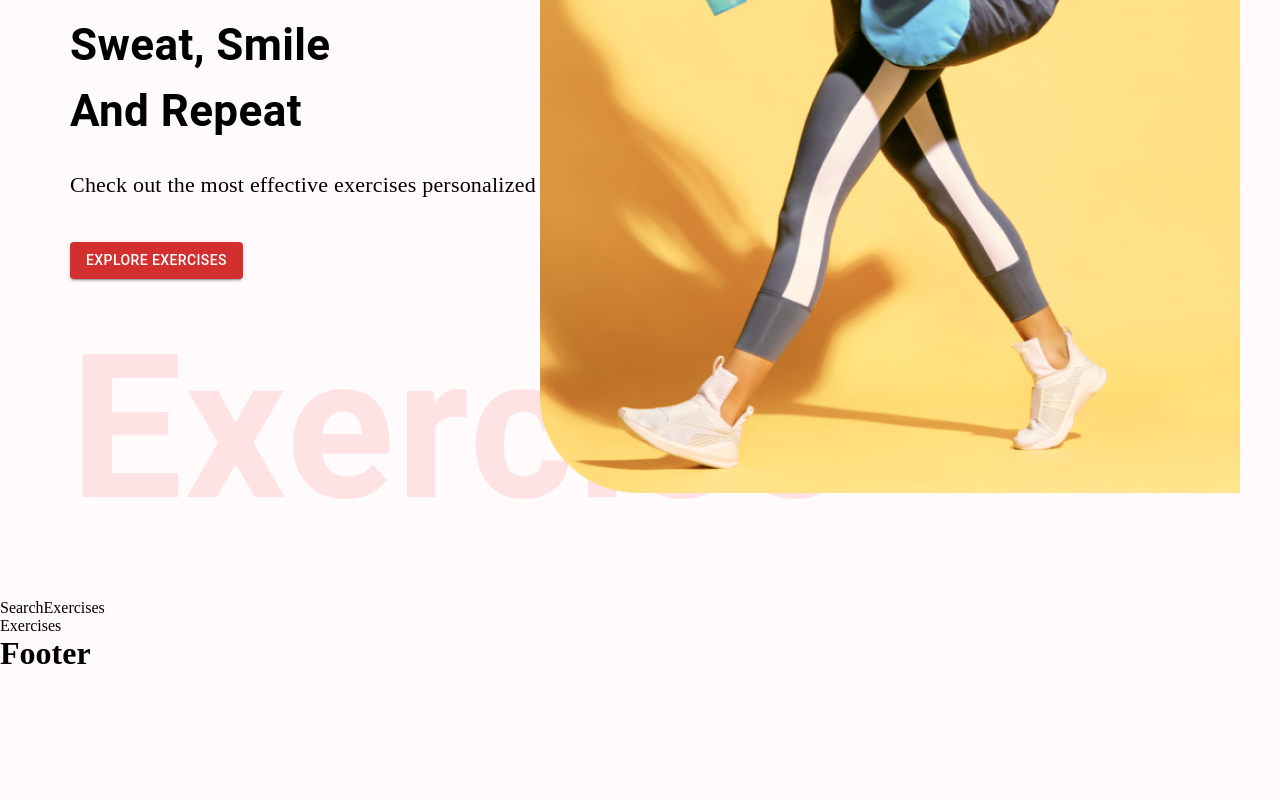
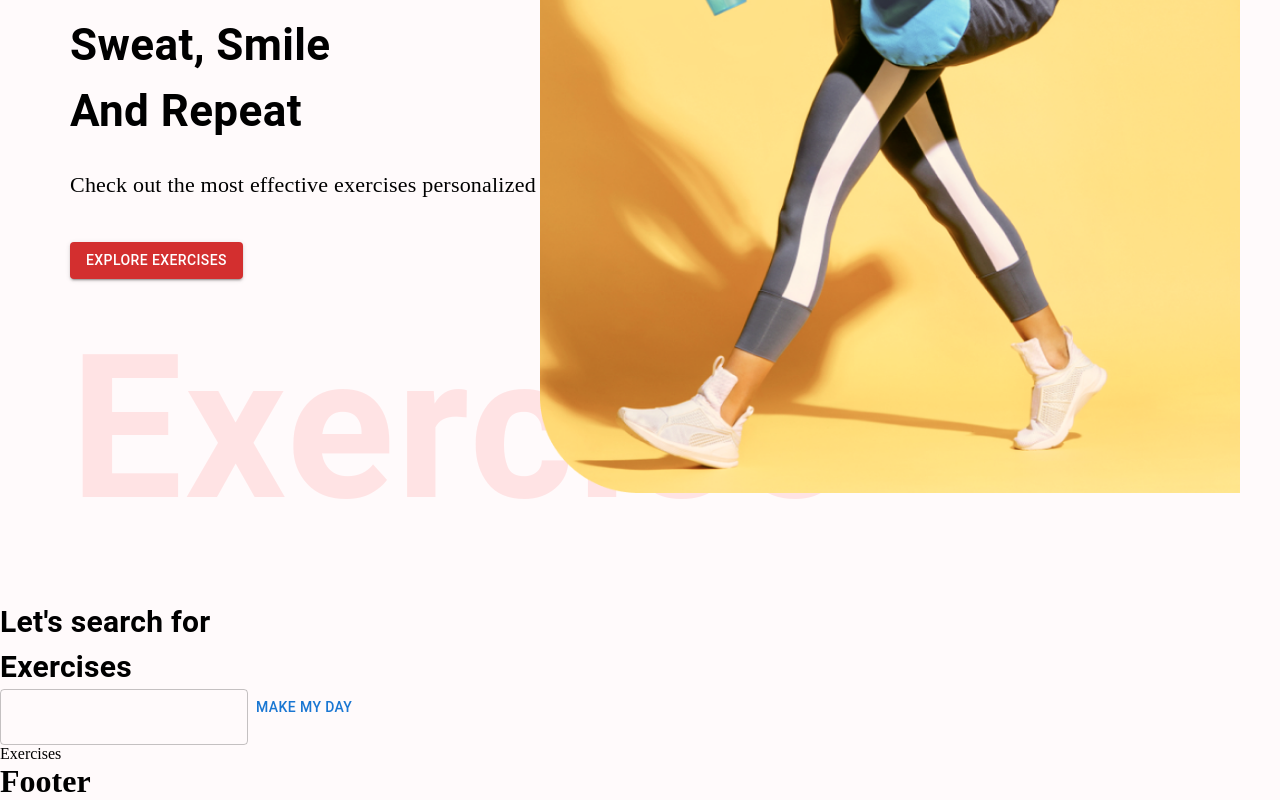
Before and after one commit to zyper16/react-ts-fitness-website, a React (Vite) app: page / in a window 1280 px wide. Shown: the part 373-1173 px from the top of the page. Before the commit the page ends 1045 px from the top, so only its background shows below. Built offline with nearby package versions, Linux system fonts and the light colour scheme; no server answers.

Commit message:
Fixed fetchData logic

```diff
--- a/src/components/SearchExercises.tsx
+++ b/src/components/SearchExercises.tsx
@@ -1,3 +1,33 @@
+import { Stack, Typography, Box, TextField, Button } from "@mui/material";
+import { useState } from "react";
+import { fetchData, fetchOptions } from "../utilities/fetchData";
+
 export default function SearchExercises() {
-  return <div>SearchExercises</div>;
+  const [searchValue, setSearchValue] = useState<string>("");
+
+  const handleSearchExercises = async () => {
+    const exercises = await fetchData(
+      "https://exercisedb.p.rapidapi.com/exercises/bodyPartList",
+      fetchOptions
+    );
+    console.log(exercises);
+  };
+
+  return (
+    <Stack>
+      <Typography fontWeight="600" fontSize="30px">
+        Let's search for <br /> Exercises
+      </Typography>
+      <Box>
+        <TextField
+          id="search-for-exercises"
+          onChange={e => {
+            setSearchValue(e.target.value);
+          }}
+          value={searchValue}
+        />
+        <Button onClick={handleSearchExercises}>Make my day</Button>
+      </Box>
+    </Stack>
+  );
 }
--- a/src/utilities/fetchData.ts
+++ b/src/utilities/fetchData.ts
@@ -6,17 +6,12 @@ export const fetchOptions = {
   },
 };
 
-type fetchDataProps = {
-  url: string;
-  options?: RequestInit;
-};
-
-export default async function fetchData({ url, options }: fetchDataProps) {
+export async function fetchData(url: string, options?: RequestInit) {
   try {
     const response = await fetch(url, options);
     if (!response.ok)
       throw new Error(`Api response has failed! Code: ${response.status}`);
-    const data = await response.json();
+    const data = await response.text();
     return data;
   } catch (error) {
     console.log(error);
```
